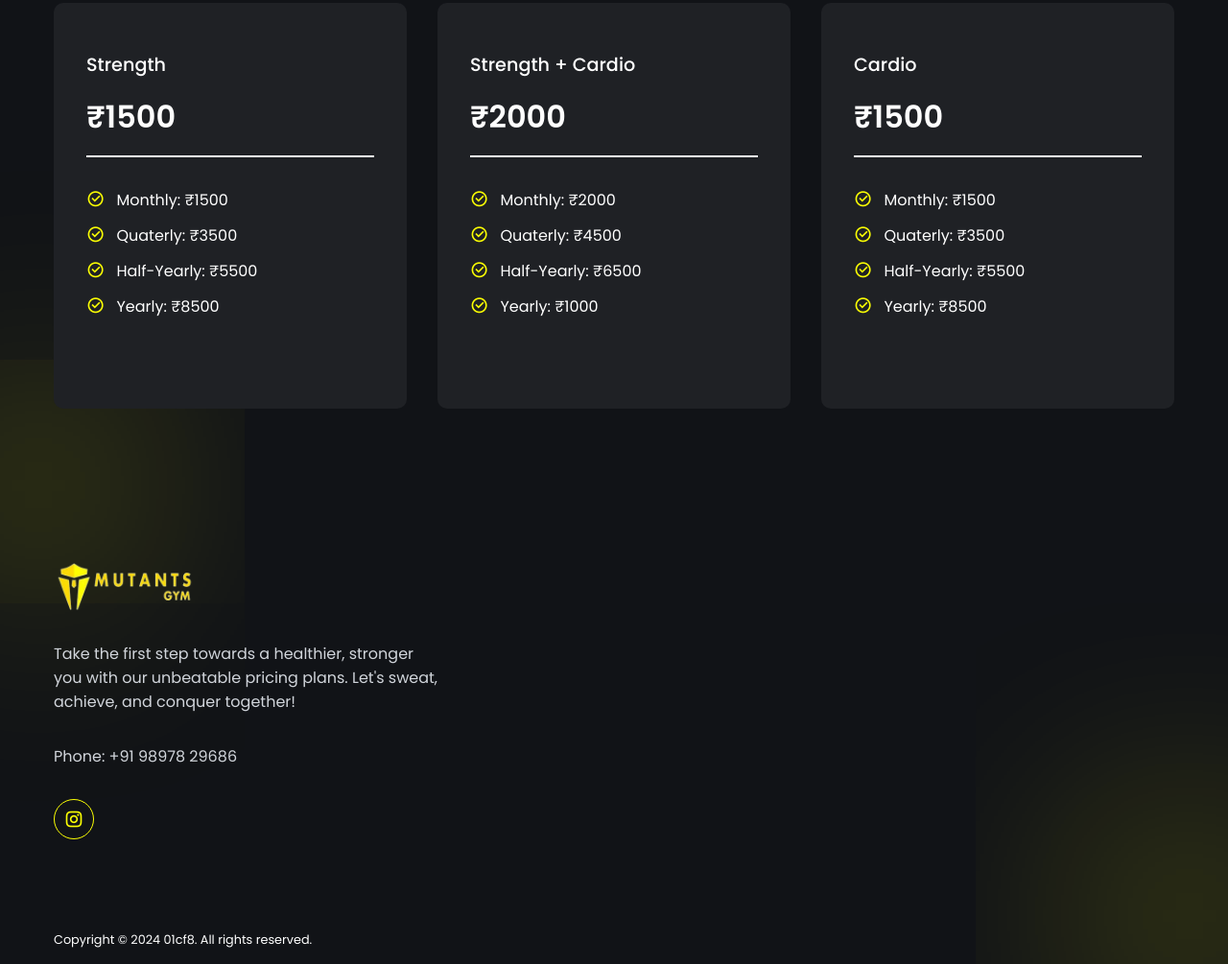
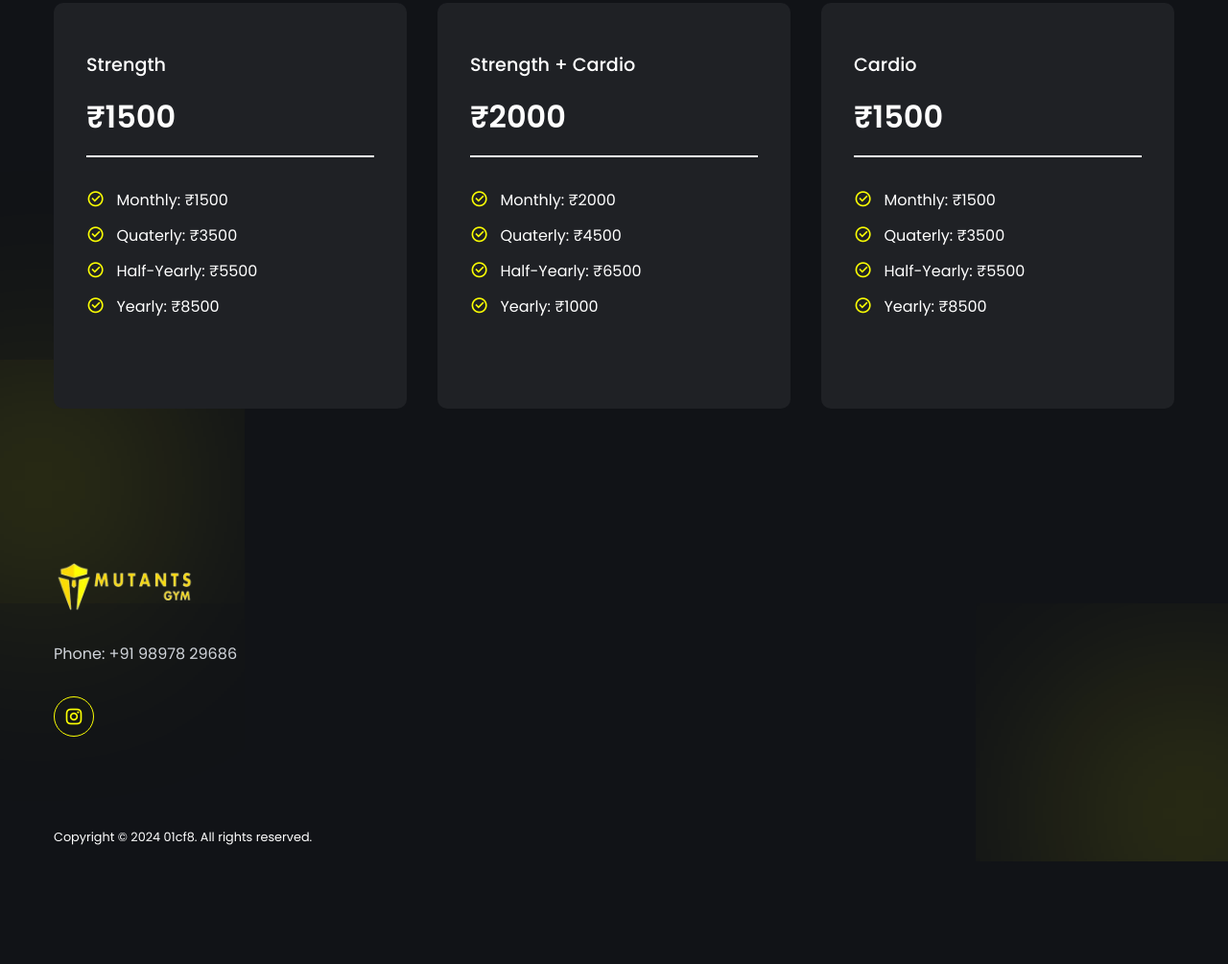
Before and after one commit to 01cf8/MutantsGym, a plain HTML site: page index.html in a window 1280 px wide. Shown: the part 2420-3425 px from the top of the page at 96% size. After the commit the page ends 3318 px from the top, so only its background shows below. Drawn offline with nearby package versions, Linux system fonts and the light colour scheme.

Commit message:
Mutants Gym

```diff
--- a/index.html
+++ b/index.html
@@ -202,10 +202,6 @@
       <span class="bg__blur footer__blur"></span>
       <div class="footer__col">
         <div class="footer__logo"><img src="Images/logo.png" alt="logo" /></div>
-        <p>
-          Take the first step towards a healthier, stronger you with our
-          unbeatable pricing plans. Let's sweat, achieve, and conquer together!
-        </p>
         <p>Phone: +91 98978 29686</p>
         <div class="footer__socials">
           <a href="https://www.instagram.com/mutants.gym_/" target="_blank"
```
